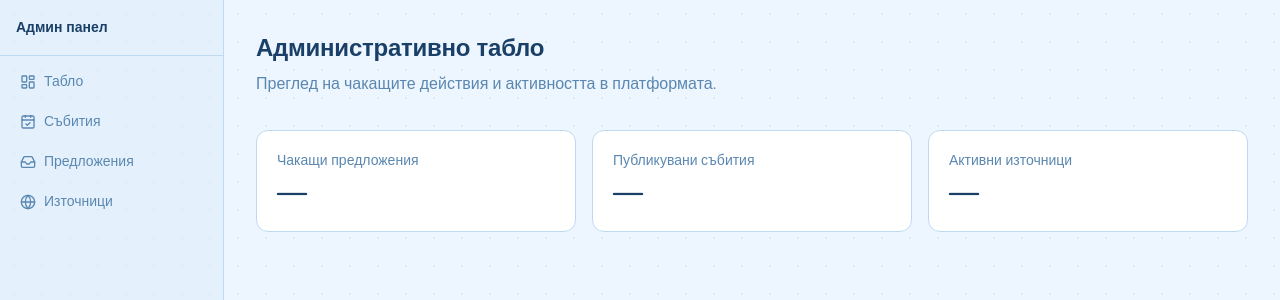
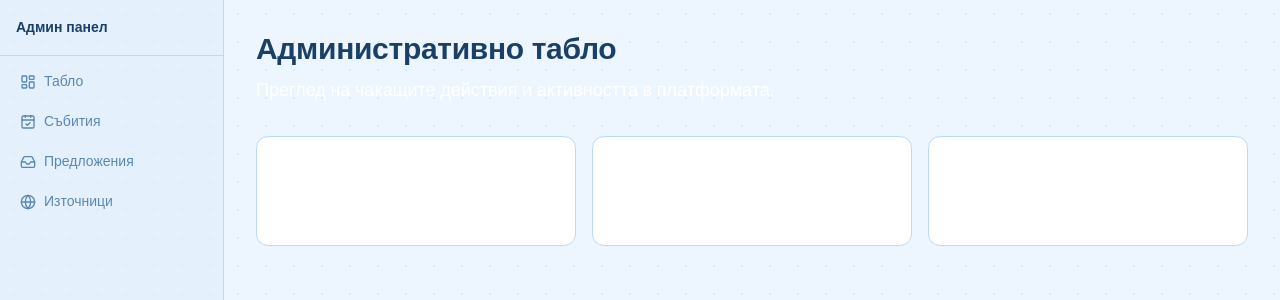
Before and after one commit to GeorgiKatsarov/QAI, a Next.js app: page /admin in a window 1280 px wide. Shown: the top 300 px of the page. Built offline with nearby package versions, Linux system fonts and the light colour scheme.

Commit message:
style(admin): increase dashboard text size and set white text

```diff
--- a/src/app/(admin)/admin/page.tsx
+++ b/src/app/(admin)/admin/page.tsx
@@ -1,23 +1,23 @@
 export default function AdminDashboardPage() {
   return (
-    <div className="p-8" data-testid="admin-dashboard-page">
-      <h1 className="text-2xl font-bold mb-2">Административно табло</h1>
-      <p className="text-muted-foreground mb-8">
+    <div className="p-8 text-white" data-testid="admin-dashboard-page">
+      <h1 className="mb-2 text-3xl font-bold">Административно табло</h1>
+      <p className="mb-8 text-lg">
         Преглед на чакащите действия и активността в платформата.
       </p>
 
       <div className="grid grid-cols-3 gap-4">
         <div className="rounded-xl border border-border bg-card p-5" data-testid="admin-stat-submissions">
-          <p className="text-sm text-muted-foreground">Чакащи предложения</p>
-          <p className="text-3xl font-bold mt-1">—</p>
+          <p className="text-base">Чакащи предложения</p>
+          <p className="mt-1 text-4xl font-bold">—</p>
         </div>
         <div className="rounded-xl border border-border bg-card p-5" data-testid="admin-stat-events">
-          <p className="text-sm text-muted-foreground">Публикувани събития</p>
-          <p className="text-3xl font-bold mt-1">—</p>
+          <p className="text-base">Публикувани събития</p>
+          <p className="mt-1 text-4xl font-bold">—</p>
         </div>
         <div className="rounded-xl border border-border bg-card p-5" data-testid="admin-stat-sources">
-          <p className="text-sm text-muted-foreground">Активни източници</p>
-          <p className="text-3xl font-bold mt-1">—</p>
+          <p className="text-base">Активни източници</p>
+          <p className="mt-1 text-4xl font-bold">—</p>
         </div>
       </div>
     </div>
```
